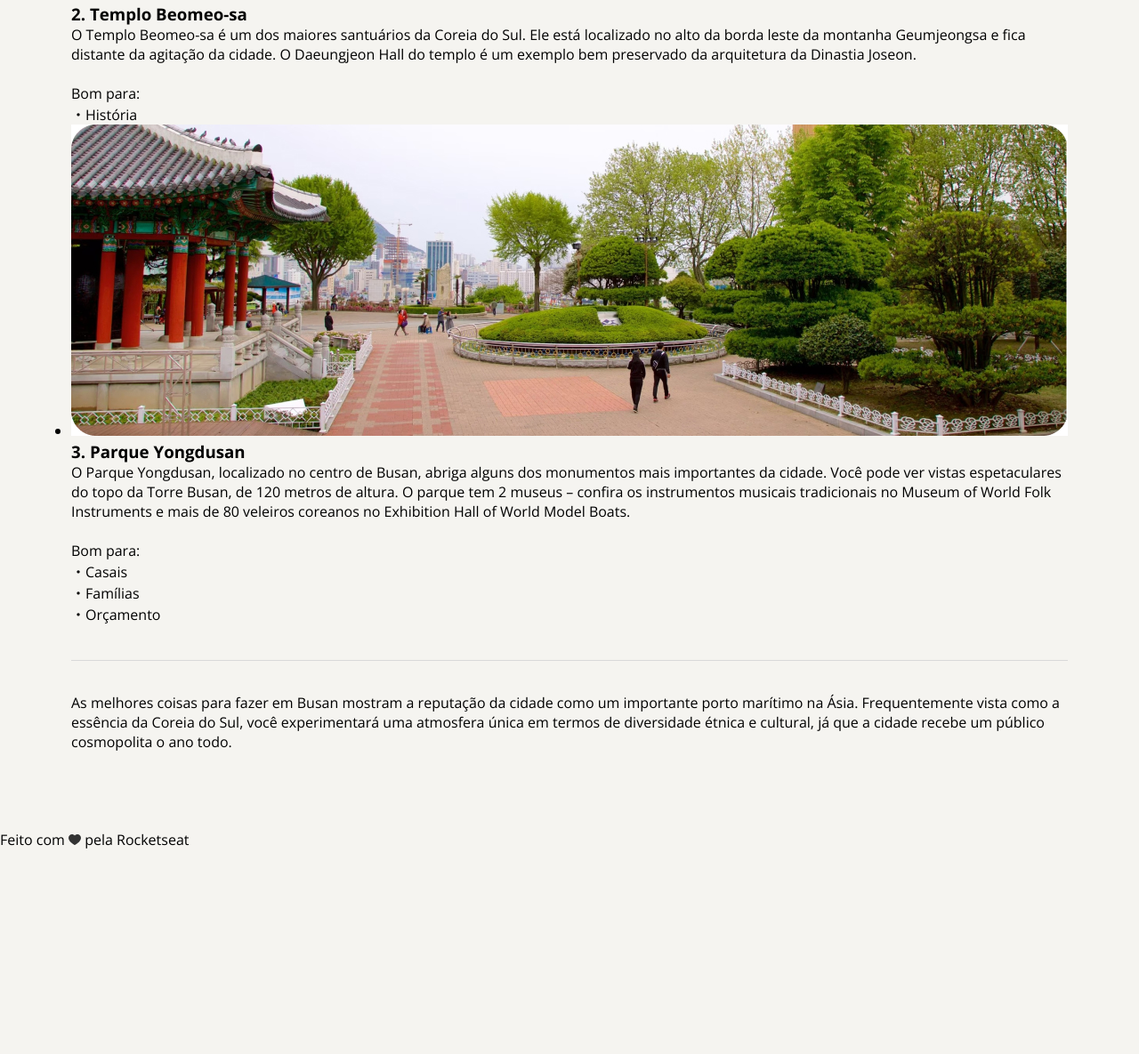
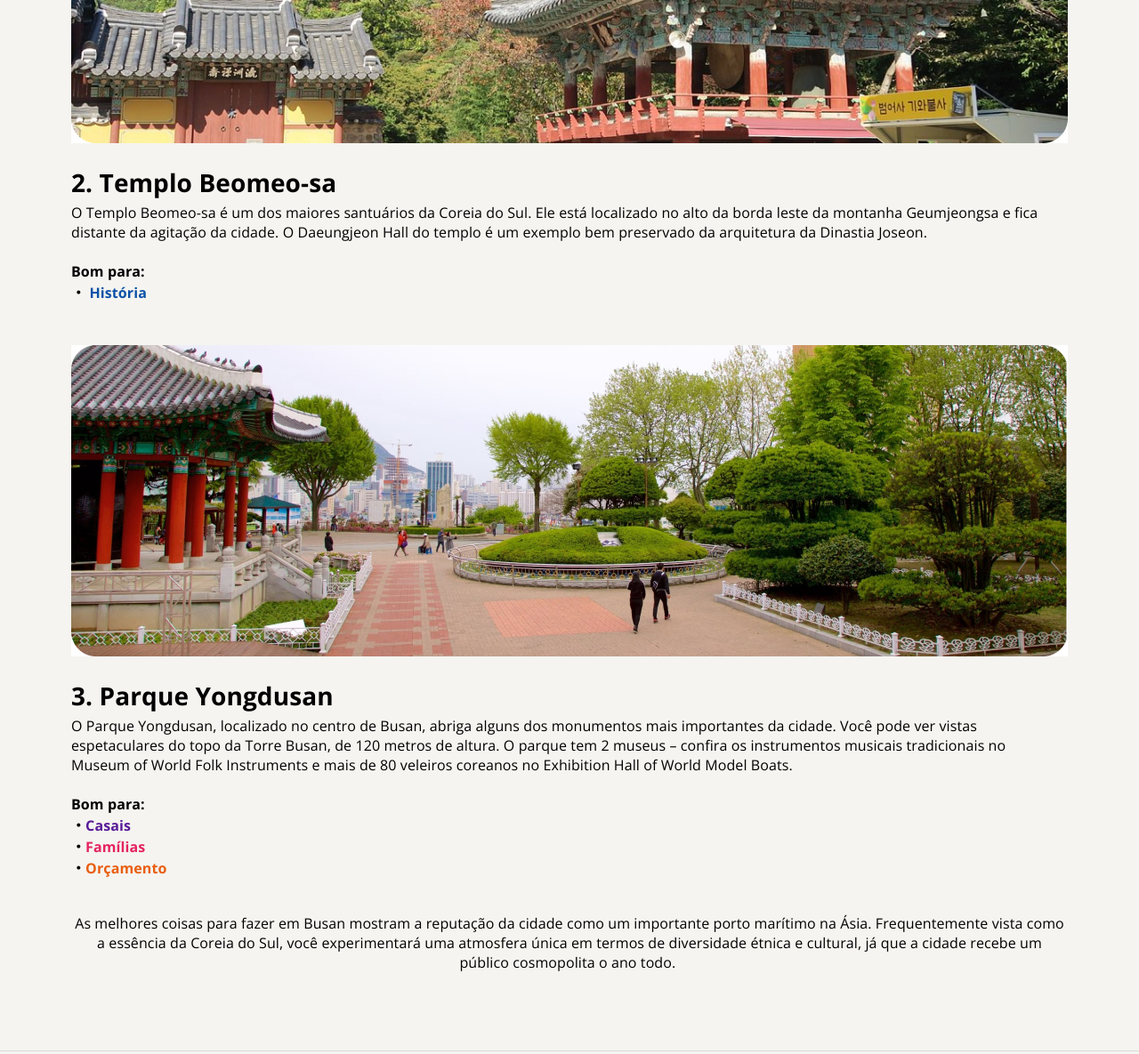
Before and after one commit to wesleyroberto28/Ponto-Turistico, a plain HTML site: page index.html in a window 1280 px wide. Shown: the part 2224-3409 px from the top of the page at 89% size. Before the commit the page ends 3179 px from the top, so only its background shows below. Drawn offline with nearby package versions, Linux system fonts and the light colour scheme.

Commit message:
finalizado

```diff
--- a/index.html
+++ b/index.html
@@ -18,21 +18,23 @@
       <img src="assets/imagem principal.jpg" alt="Foto da Cidade Busan, Coreia do Sul">
       <p class="subtitle">Busan, a estrela em ascensão da Coreia do Sul, oferece de tudo, desde churrascarias de primeira linha até tradicionais barracas de comida de rua. Aqui, exploramos a segunda cidade da Coreia do Sul e descobrimos as suas ofertas culinárias.</p>
     </section>
-    <div></div>
+    <div class="divider"></div>
     <section class="secundary">
+      <div>
       <p class="headline">Para os amantes de história</p>
       <h2>Descubra 3 destinos imperdíveis em Busan</h2>
        <p>As atrações de Busan vão desde templos budistas centenários que pontilham as montanhas e o litoral da cidade até praias imaculadas com águas cristalinas. Esta cidade litorânea tem muitas coisas para fazer o ano todo - as famílias podem passar o tempo em um aquário à beira-mar, os compradores podem explorar bairros vibrantes e os amantes da natureza podem desfrutar de longas caminhadas até mirantes panorâmicos.
         Os santuários budistas que pontilham a costa e as montanhas de Busan têm uma arquitetura impressionante que irá encantar os fotógrafos.</p>
-        <ul>
+      </div>
+        <ul class="card_travel">
           <li class="card_travel">
             <img src="assets/destino1.jpg" alt="Foto do Templo Hardong Yonggungsa, Busan - Coreia do Sul">
-              ><h3>1. Templo Haedong Yonggungsa </h3>
+              <h3>1. Templo Haedong Yonggungsa </h3>
             <p>
               O Templo Haedong Yonggungsa é um templo budista localizado no extremo nordeste de Busan. Construído em 1376, é um dos poucos templos na Coreia construídos à beira-mar – você pode desfrutar de vistas do Mar do Leste de um lado e de belas montanhas do outro.
 <br><br>
-Bom para: <br>
-・História</p>
+<strong>Bom para: <br>
+  <span>・</span> <span class="blue">História</span></strong>
           </li>
           <li class="card_travel">
             <img src="assets/destino2.jpg" alt="Foto do Templo Beomeo-sa, Busan - Coreia do Sul">
@@ -40,8 +42,8 @@ Bom para: <br>
             <p>
               O Templo Beomeo-sa é um dos maiores santuários da Coreia do Sul. Ele está localizado no alto da borda leste da montanha Geumjeongsa e fica distante da agitação da cidade. O Daeungjeon Hall do templo é um exemplo bem preservado da arquitetura da Dinastia Joseon.
 <br><br>
-Bom para: <br>
-・História
+<strong>Bom para: <br>
+<span>・</span> <span class="blue">História</span></strong>
             </p>
           </li>
           <li class="card_travel">
@@ -50,16 +52,18 @@ Bom para: <br>
             <p>
               O Parque Yongdusan, localizado no centro de Busan, abriga alguns dos monumentos mais importantes da cidade. Você pode ver vistas espetaculares do topo da Torre Busan, de 120 metros de altura. O parque tem 2 museus – confira os instrumentos musicais tradicionais no Museum of World Folk Instruments e mais de 80 veleiros coreanos no Exhibition Hall of World Model Boats.
 <br><br>
-Bom para: <br>
-・Casais <br>
-・Famílias <br>
-・Orçamento</p>
+<strong>Bom para: <br>
+       <span>・</span><span class= "purple">Casais</span><br>
+       <span>・</span><span class= "pink">Famílias</span><br>
+       <span>・</span><span class= "orange">Orçamento</span></strong></p>
         </li>
       </ul>
     </section>
     <div></div>
-    <p>As melhores coisas para fazer em Busan mostram a reputação da cidade como um importante porto marítimo na Ásia. Frequentemente vista como a essência da Coreia do Sul, você experimentará uma atmosfera única em termos de diversidade étnica e cultural, já que a cidade recebe um público cosmopolita o ano todo. </p>
+    <div class="center">
+    <p>As melhores coisas para fazer em Busan mostram a reputação da cidade como um importante porto marítimo na Ásia. Frequentemente vista como a essência da Coreia do Sul, você experimentará uma atmosfera única em termos de diversidade étnica e cultural, já que a cidade recebe um público cosmopolita o ano todo. </p></div>
   </main>
+  <div class="divider"></div>
   <footer>
     <p>Feito com  <img src="assets/Vector.svg" alt="Desenho de um Coração"> pela Rocketseat</p>
   </footer>
--- a/style.css
+++ b/style.css
@@ -18,7 +18,8 @@
 }
 
 body {
-  background-color: var(--background-default);;
+  background-color: var(--background-default);
+  letter-spacing: 0.1px;
 }
 
 main {
@@ -53,9 +54,10 @@ h1 {
   margin-bottom: 40px;
   font-style: italic;
   text-align: center;
+  color: var(--text-secundary)
 }
 
-div {
+.divider {
   width: 100%;
   height: 1px;
   margin: 36px 0;
@@ -65,4 +67,52 @@ div {
 h2{
   font-size: 32px;
   font-weight: bold;
+  margin-bottom: 8px;
 }
+
+.secundary div {
+  margin: 64px 0;
+}
+
+.card_travel {
+  list-style: none;
+}
+
+li + li {
+  margin-top: 48px;
+}
+
+.secundary img {
+  width: 100%;
+  margin-bottom: 20px;
+}
+
+h3 {
+  font-size: 28px;
+  margin-bottom: 4px;
+}
+
+.blue {
+  color:var(--accent-blue);
+}
+
+.purple {
+  color: var(--accent-purple);
+}
+
+.pink{
+  color:var(--accent-pink);
+}
+
+.orange {
+  color:var(--accent-orange);
+}
+
+.center {
+  text-align: center;
+}
+
+footer {
+  text-align: center;
+  margin-bottom: 48px;
+}
```
